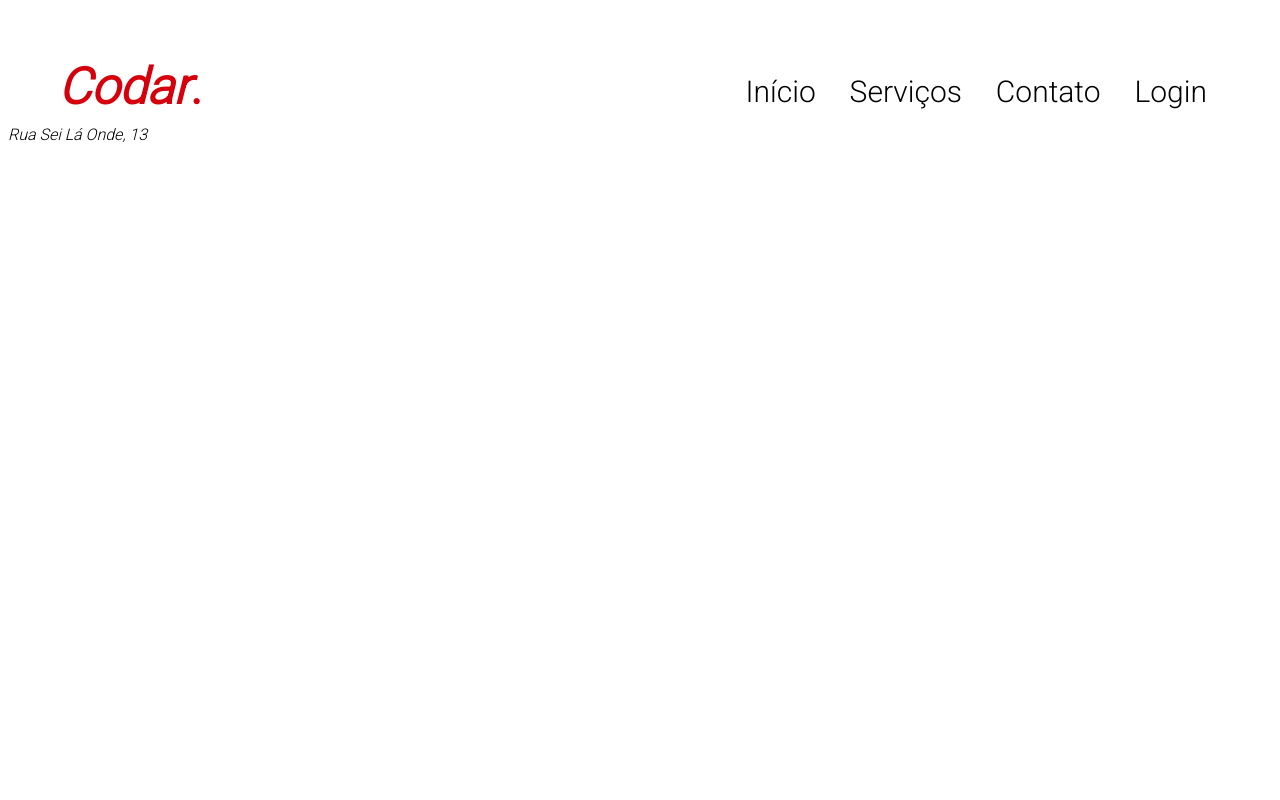
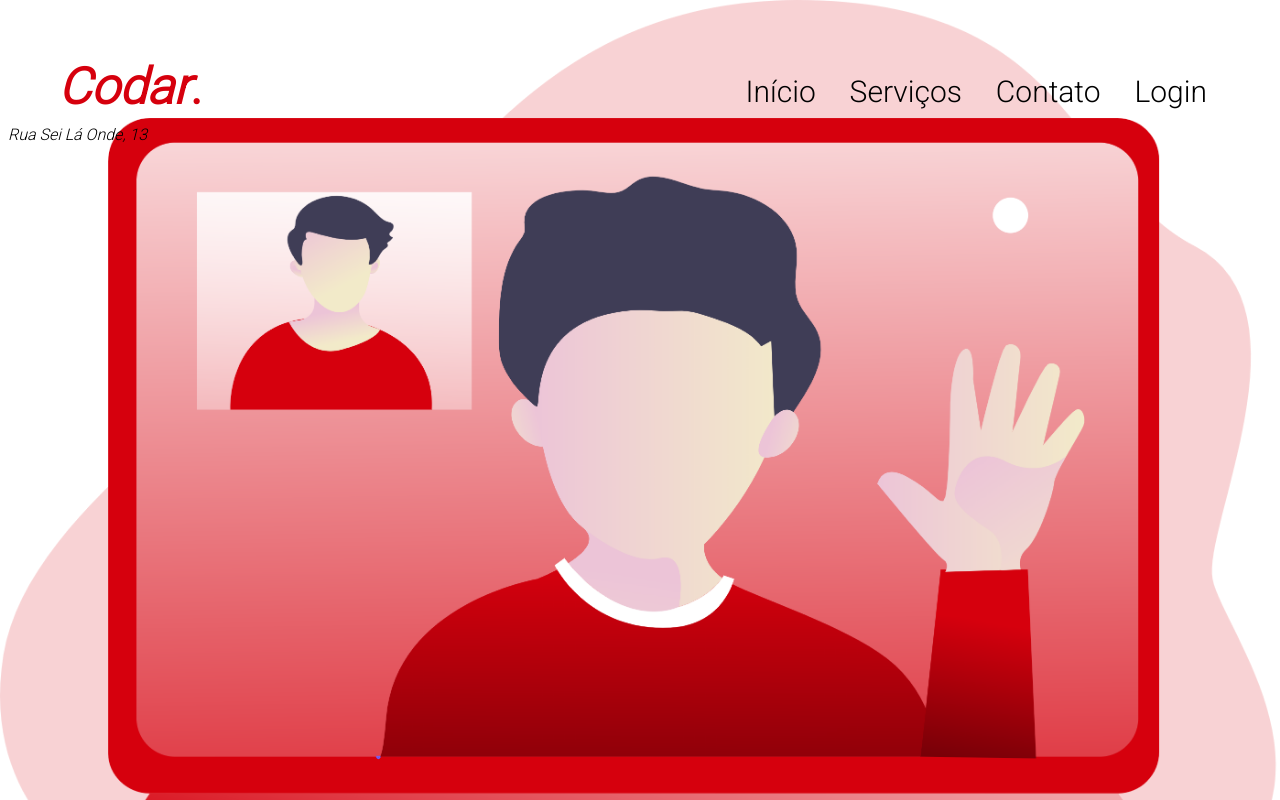
Before and after one commit to geronimofx/DevChallenge_Codar, a plain HTML site: page index.html in a window 1280 px wide. Drawn offline with Linux system fonts and the light colour scheme.

Commit message:
corrigindo o backgroung-image

```diff
--- a/styles/styles.css
+++ b/styles/styles.css
@@ -3,7 +3,7 @@
 }
 
 body{
-    background-image: url("image/video_call.png");
+    background-image: url("/image/video_call.png");
     background-size: cover;
 }
 
```
